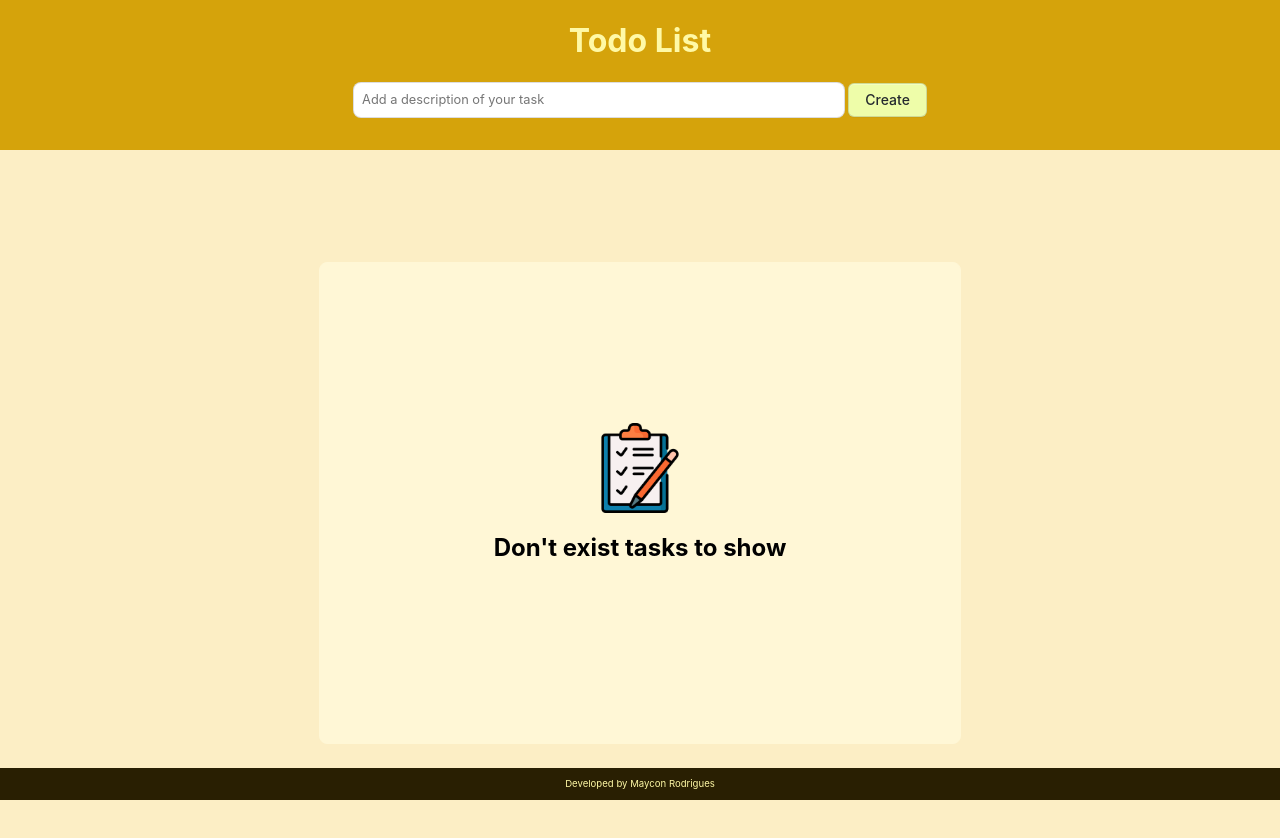
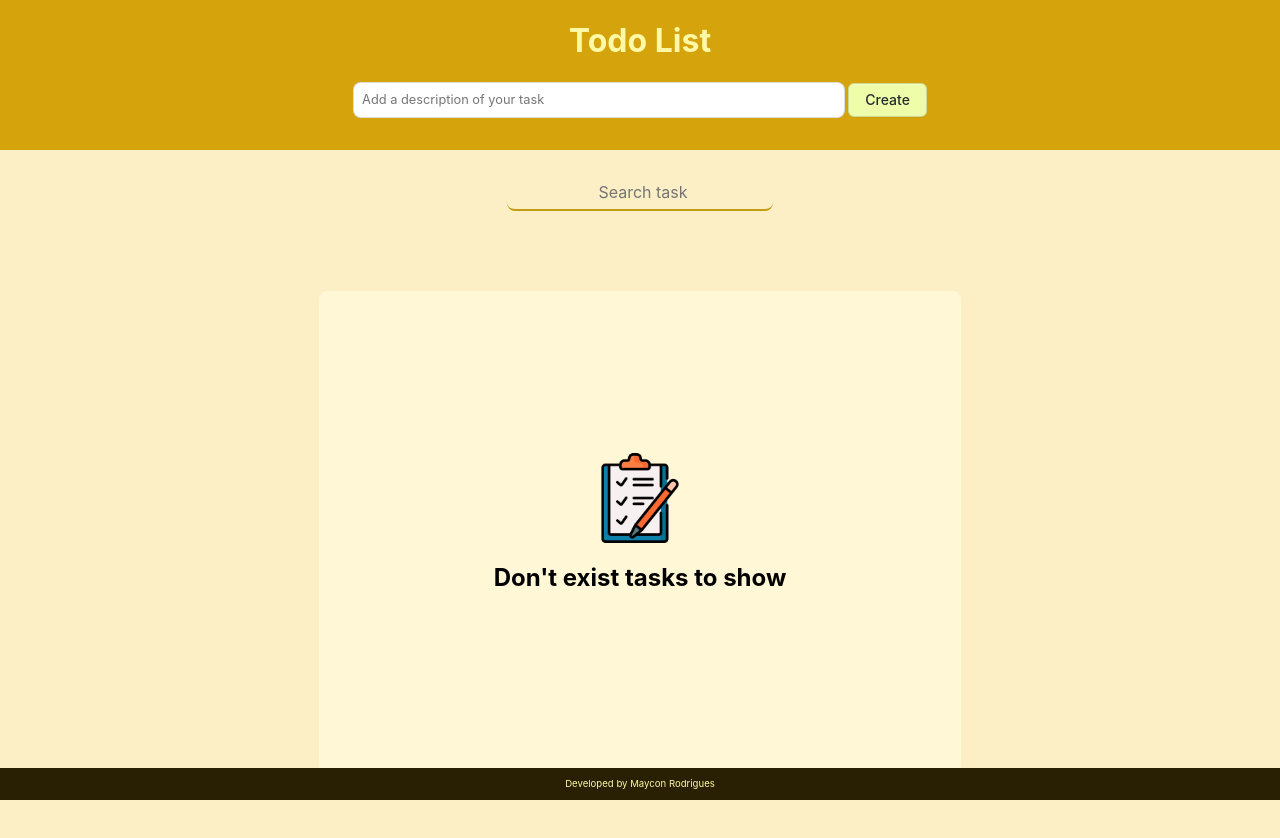
Before and after one commit to mayconrvp/ada-react-02, a React (Create React App) app: page /list in a window 1280 px wide. Shown: the top 838 px of the page. Built offline with nearby package versions, Linux system fonts and the light colour scheme.

Commit message:
Adição do input de filtro de tasks

```diff
--- a/src/components/List/index.tsx
+++ b/src/components/List/index.tsx
@@ -1,6 +1,6 @@
 import React, { ChangeEvent, useState } from "react"
 import { Task } from "../Task";
-import { EmptyTask, ListDiv } from "./style";
+import { EmptyTask, ListDiv, SearchInput } from "./style";
 import TaskIcon from '../../assets/images/task.png';
 import Swal from "sweetalert2";
 
@@ -53,9 +53,9 @@ export const List = ({listTasks, setListTasks, saveTasks}: ListProps) => {
     setSearchText(event.target.value);
   }
 
-
   return (
     <ListDiv>
+      <SearchInput onChange={handleSearchItem} placeholder="Search task"/>
       {listTasks.length > 0 ?
         listTasks.filter((eachTask) => eachTask.description.includes(searchText)).map((item, index) => {
           return (
--- a/src/components/List/style.tsx
+++ b/src/components/List/style.tsx
@@ -1,4 +1,5 @@
 import styled from 'styled-components'
+import { Input } from "../Header/style";
 
 export const ListDiv = styled.div`
   margin: 3rem auto;
@@ -30,3 +31,21 @@ export const EmptyTask = styled.div`
     width: 90px;
   }
 `;
+
+export const SearchInput = styled(Input)`
+  width: 40%;
+  align-items: flex-start;
+  color: gray;
+  margin-top: -1.4rem;
+  outline: none;
+  margin-bottom: 1rem;
+  background: transparent;
+  border: none;
+  border-bottom: 2px solid #c09d11;
+  text-align: center;
+  font-size: 1rem;
+
+  &:focus {
+    border-bottom: 2px solid #58490c;
+  }
+`;
```
